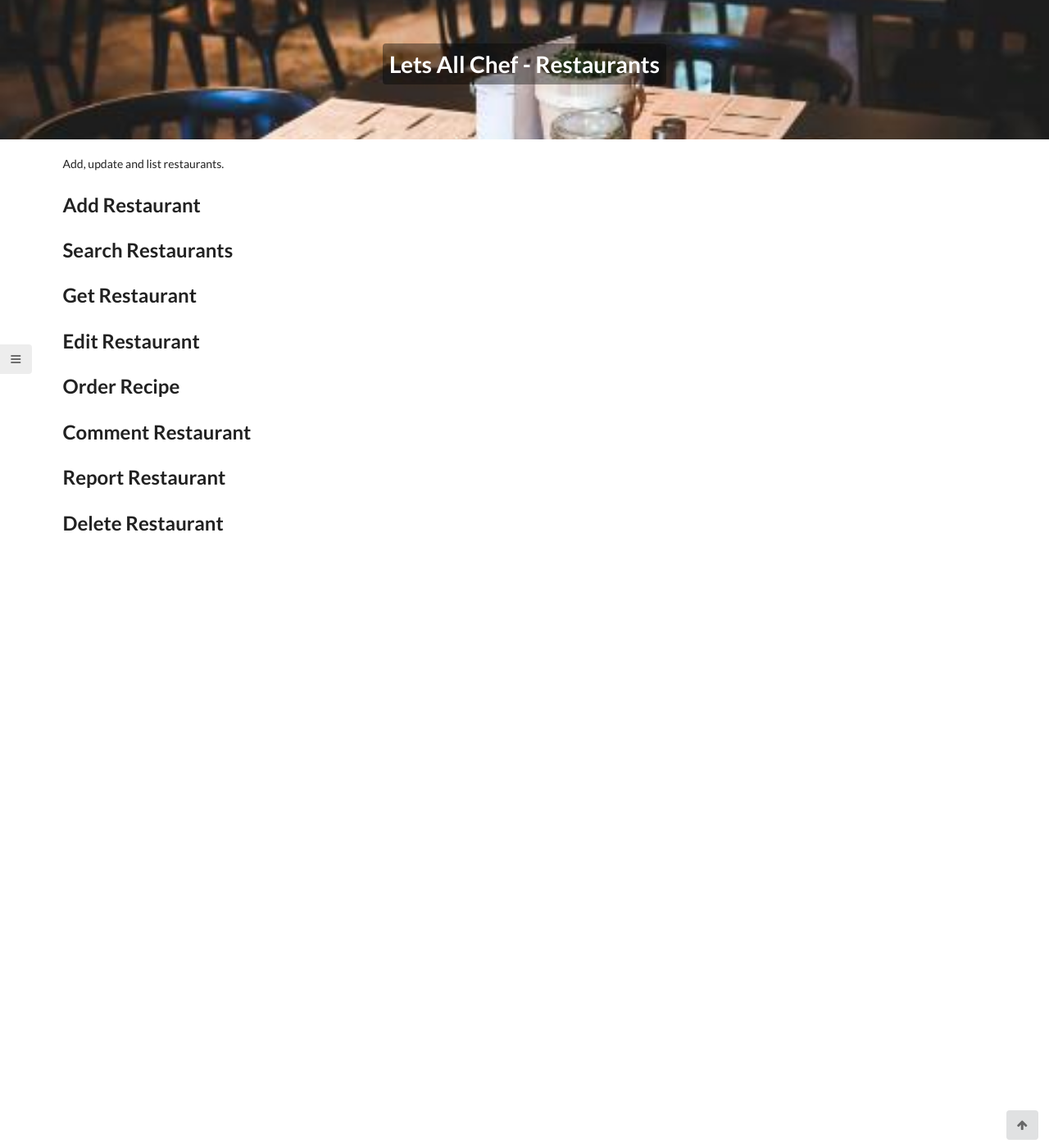
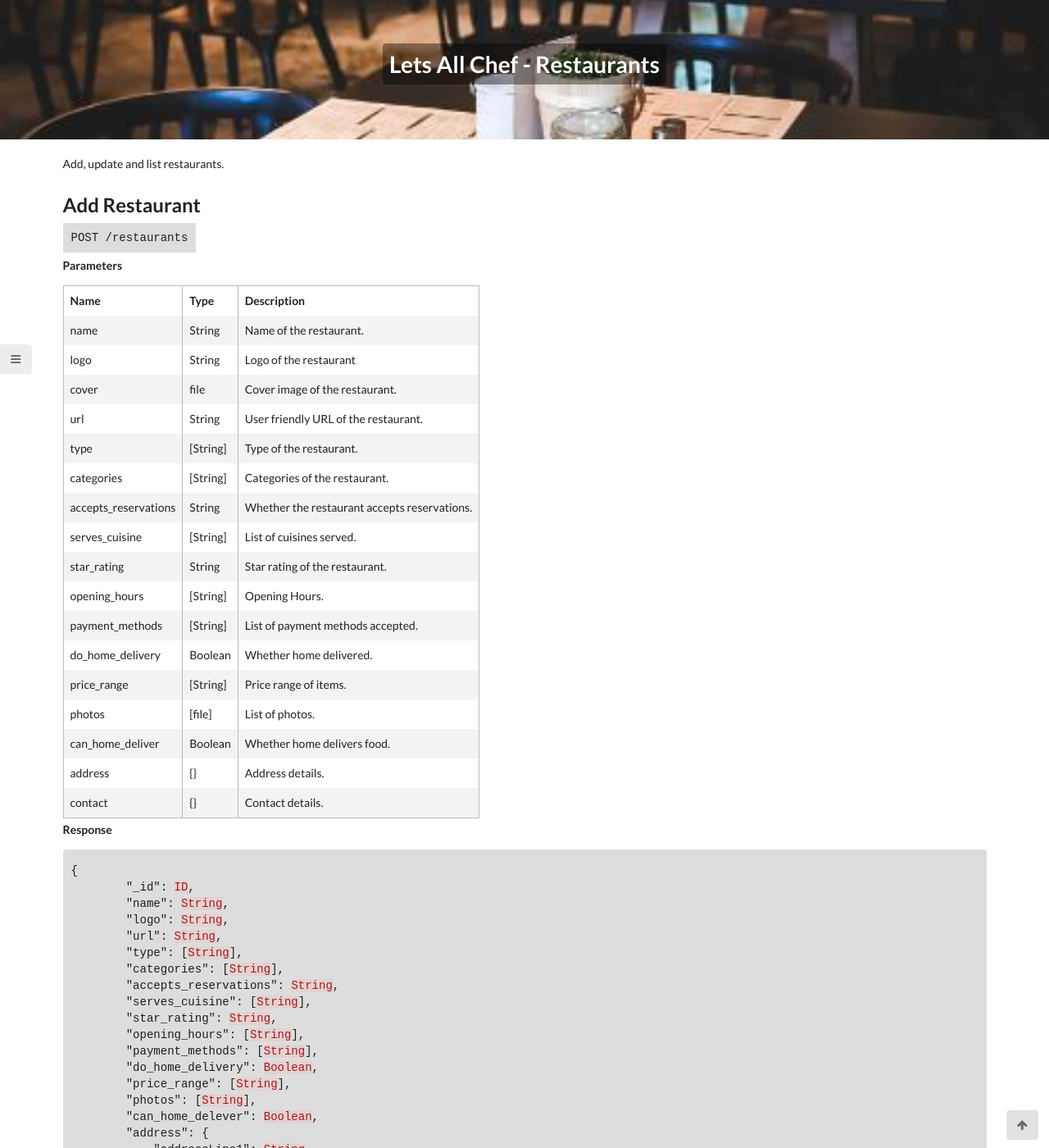
Before and after one commit to letsallchef/docs, a Jekyll site: the page built from _posts/api/2017-03-06-restaurants.md, in a window 1280 px wide and 1400 px high. Shown: the whole window at 82% size. Built offline with Jekyll 4.4.1, drawn with Linux system fonts in a browser that asks for light colours; some of the changed text lies outside the part shown.

Commit message:
adds restaurant create route

```diff
--- a/_posts/api/2017-03-06-restaurants.md
+++ b/_posts/api/2017-03-06-restaurants.md
@@ -9,6 +9,85 @@
 <!--more-->
 
 ## Add Restaurant
+
+`POST /restaurants`
+
+**Parameters**
+
+| Name | Type | Description |
+| --- | --- | --- |
+| name | String | Name of the restaurant. |
+| logo | String | Logo of the restaurant |
+| cover | file | Cover image of the restaurant. |
+| url | String | User friendly URL of the restaurant. |
+| type | [String] | Type of the restaurant. |
+| categories | [String] | Categories of the restaurant. |
+| accepts_reservations | String | Whether the restaurant accepts reservations. |
+| serves_cuisine | [String] | List of cuisines served. |
+| star_rating | String | Star rating of the restaurant. |
+| opening_hours | [String] | Opening Hours. |
+| payment_methods | [String] | List of payment methods accepted. |
+| do_home_delivery | Boolean | Whether home delivered. |
+| price_range | [String] | Price range of items. |
+| photos | [file] | List of photos. |
+| can_home_deliver | Boolean | Whether home delivers food. |
+| address | {} | Address details. |
+| contact | {} | Contact details. |
+
+**Response**
+
+{% highlight json %}
+{
+	"_id": ID,
+	"name": String,
+	"logo": String,
+	"url": String,
+	"type": [String],
+	"categories": [String],
+	"accepts_reservations": String,
+	"serves_cuisine": [String],
+	"star_rating": String,
+	"opening_hours": [String],
+	"payment_methods": [String],
+	"do_home_delivery": Boolean,
+	"price_range": [String],
+	"photos": [String],
+	"can_home_delever": Boolean,
+	"address": {
+	    "addressLine1": String,
+	    "addressLine2": String,
+	    "landmark": String,
+	    "state": String,
+	    "city": String,
+	    "district": String,
+	    "country": String,
+	    "geo": {
+	        "latitude": Number,
+	        "longitude": Number
+	    }
+	},
+	"contact": {
+	    "email": String,
+	    "phone": String
+	},
+	"owner": {
+	    "user_id": ID,
+	    "user_avatar": String,
+	    "user_username": String,
+	    "user_first_name": String,
+	    "user_rating": Number
+	},
+	"comments": {
+	    "user_id": ID,
+	    "user_avatar": String,
+	    "user_username": String,
+	    "user_first_name": String,
+	    "user_rating": Number,
+	    "comment": String,
+	    "rating": Number
+	}
+}
+{% endhighlight %}
 
 ## Search Restaurants
 
```
Also changed, not shown: _posts/api/2017-03-07-stores.md (+2 -2 lines), _posts/api/2017-03-08-groceries.md (+2 -2 lines), _posts/api/2017-03-09-recipes.md (+4 -4 lines).
